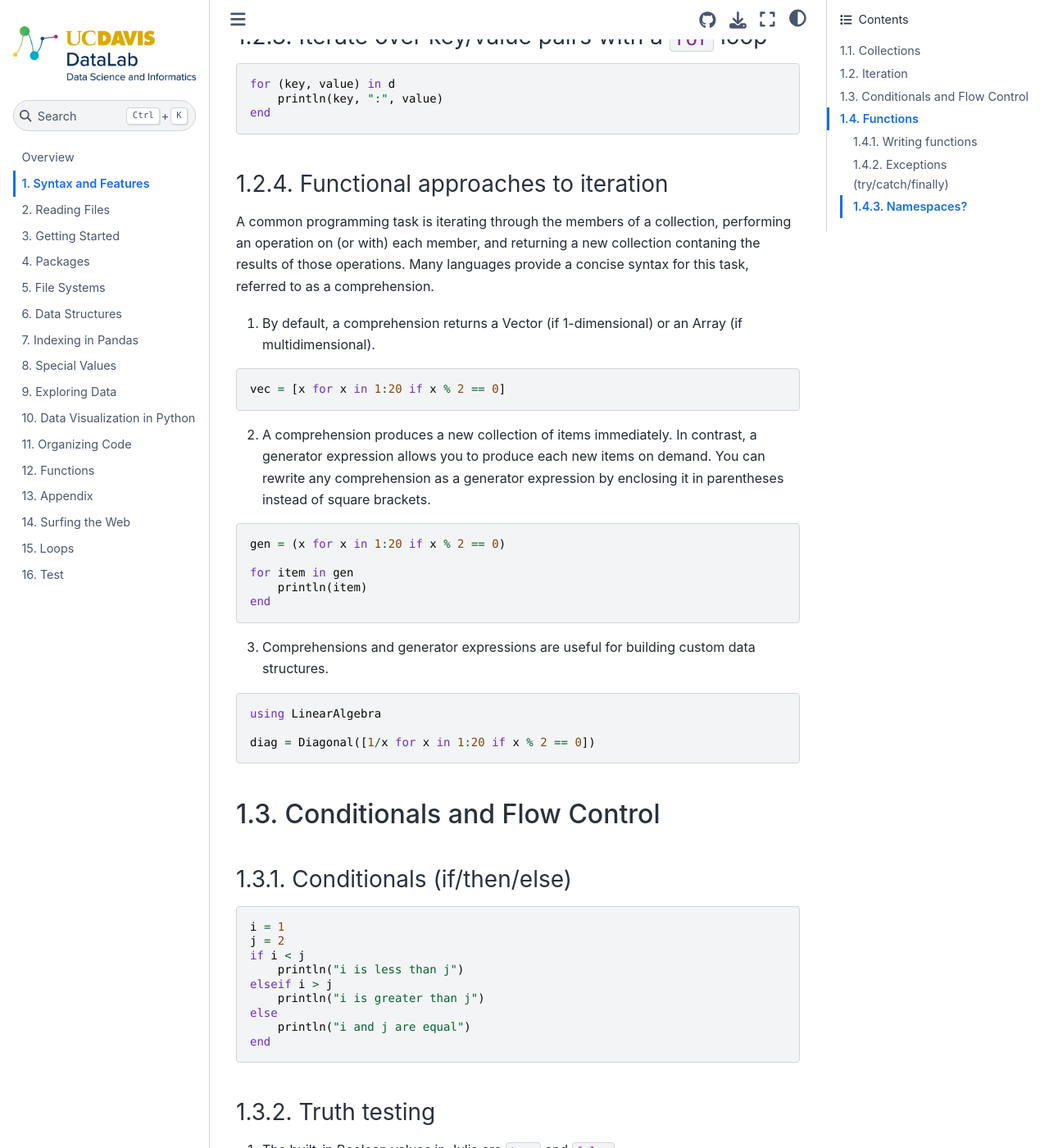
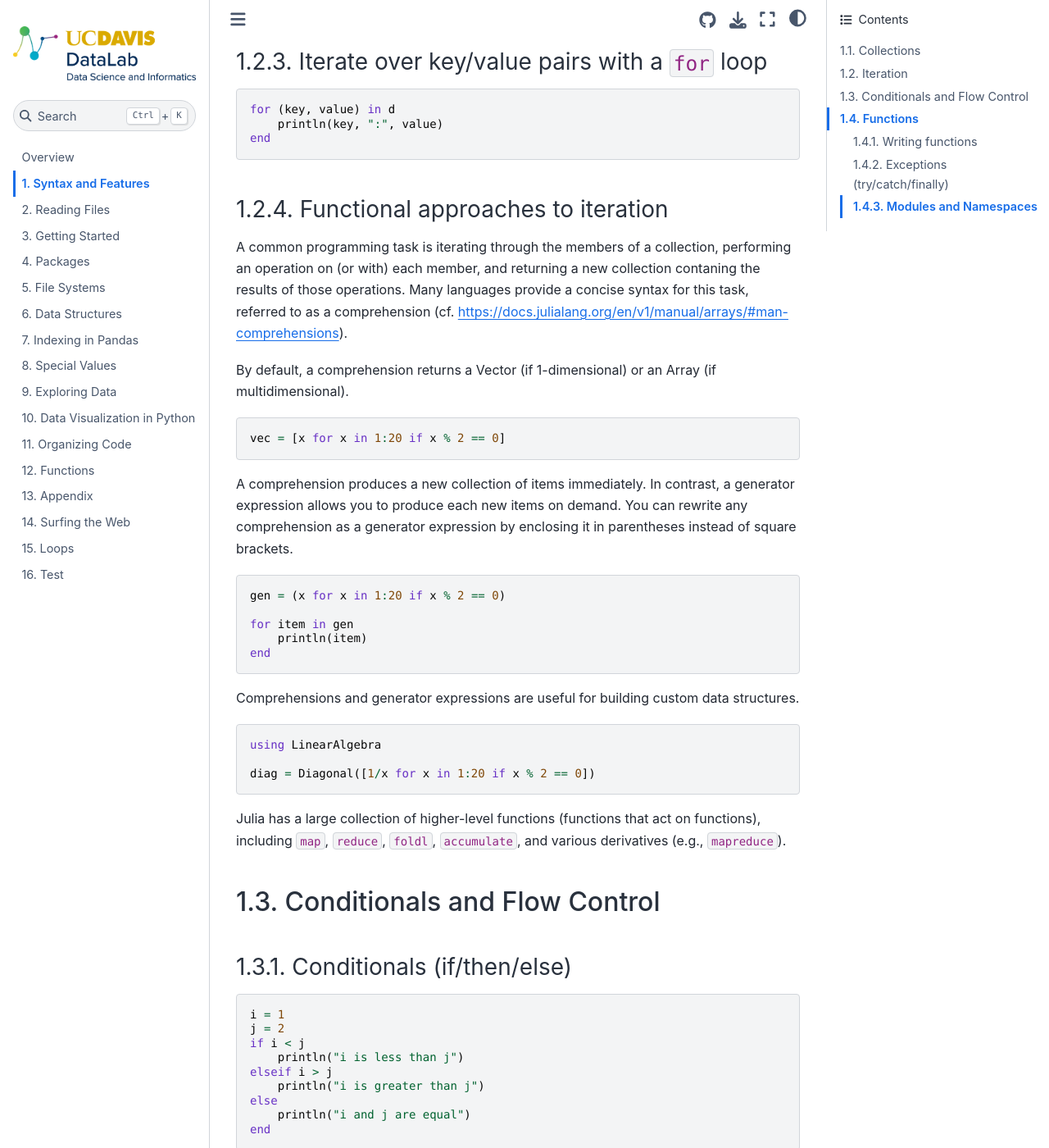
Before and after one commit to ucdavisdatalab/workshop_julia_basics, a Jupyter Book: the page built from chapters/21_syntax-features.md, in a window 1280 px wide and 1400 px high, scrolled down 4115 px. Shown: the whole window at 82% size. Built offline with Jupyter Book 1.0.4 settings and Sphinx 7.4.7 and the Sphinx Book theme 1.1.4, drawn with Linux system fonts in a browser that asks for light colours; some of the changed text lies outside the part shown.

Commit message:
Updated references for syntax chapter

````diff
--- a/chapters/21_syntax-features.md
+++ b/chapters/21_syntax-features.md
@@ -154,6 +155,7 @@
 ---------
 
 ### Iterate over any ordered collection with a `for` loop
+
 ```julia
 x = collect(10)
 for i in x
@@ -162,8 +164,8 @@
 ```
 
 ### (Optional) Iterate over an Array
+
 Loops are fast in Julia, so you can use them when doing element-wise calculations with Arrays. However, you usually won't want to explicity use the `for` loop syntax. Instead, you should use the broadcast operator, which is a more concise way to write the same code.
-
 ```julia
 # Template
 for i = 1:length(x)
@@ -178,6 +180,7 @@
 ```
 
 ### Iterate over key/value pairs with a `for` loop
+
 ```julia
 for (key, value) in d
     println(key, ":", value)
@@ -185,14 +188,15 @@
 ```
 
 ### Functional approaches to iteration
-A common programming task is iterating through the members of a collection, performing an operation on (or with) each member, and returning a new collection contaning the results of those operations. Many languages provide a concise syntax for this task, referred to as a comprehension.
 
-1. By default, a comprehension returns a Vector (if 1-dimensional) or an Array (if multidimensional).
+A common programming task is iterating through the members of a collection, performing an operation on (or with) each member, and returning a new collection contaning the results of those operations. Many languages provide a concise syntax for this task, referred to as a comprehension (cf. https://docs.julialang.org/en/v1/manual/arrays/#man-comprehensions).
+
+By default, a comprehension returns a Vector (if 1-dimensional) or an Array (if multidimensional).
 ```julia
 vec = [x for x in 1:20 if x % 2 == 0]
 ```
 
-2. A comprehension produces a new collection of items immediately. In contrast, a generator expression allows you to produce each new items on demand. You can rewrite any comprehension as a generator expression by enclosing it in parentheses instead of square brackets.
+A comprehension produces a new collection of items immediately. In contrast, a generator expression allows you to produce each new items on demand. You can rewrite any comprehension as a generator expression by enclosing it in parentheses instead of square brackets.
 ```julia
 gen = (x for x in 1:20 if x % 2 == 0)
 
@@ -201,17 +205,20 @@
 end
 ```
 
-3. Comprehensions and generator expressions are useful for building custom data structures.
+Comprehensions and generator expressions are useful for building custom data structures.
 ```julia
 using LinearAlgebra
 
 diag = Diagonal([1/x for x in 1:20 if x % 2 == 0])
 ```
 
+Julia has a large collection of higher-level functions (functions that act on functions), including `map`, `reduce`, `foldl`, `accumulate`, and various derivatives (e.g., `mapreduce`).
+
 Conditionals and Flow Control
 -----------------------------
 
 ### Conditionals (if/then/else)
+
 ```julia
 i = 1
 j = 2
@@ -246,7 +254,6 @@
 ### Writing functions
 
 Julia's function syntax is similar to other languages. If your function mutates an item (i.e. changes it in place), the function name should end with an exclamation point to let the user know this (e.g., `myfun` vs `myfun!`).
-
 ```julia
 function add_missing!(item, collection)
     # Mutate collection in place
@@ -265,12 +272,15 @@
 
 ### Exceptions (try/catch/finally)
 
+cf. https://docs.julialang.org/en/v1/manual/control-flow/#Exception-Handling
+
 ```julia
 function root(item)
     try
         return sqrt(item)
     catch e
         println("You should have entered a numeric value")
+        println(e)
     finally
         println("This always succeeds")
     end
@@ -280,6 +290,8 @@
 root("ten")
 ```
 
-2. Performance implications of exceptions vs explicit testing?
+The Julia documentation cautions against overusing exceptions: "One thing to think about when deciding how to handle unexpected situations is that using a try/catch block is much slower than using conditional branching to handle those situations."
 
-### Namespaces?
+### Modules and Namespaces
+
+Julia allows you to define custom modules and import them. Julia offers fine-grained control over what is imported (individual elements vs. entire module) and how it is imported (qualified by module namespace or unqualified). Read the documentation here: https://docs.julialang.org/en/v1/manual/modules/
````
Also changed, not shown: other parts of chapters/21_syntax-features.md (+19 -17 lines).
